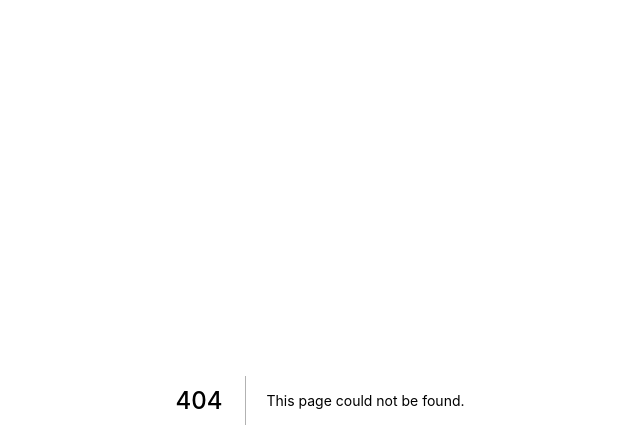
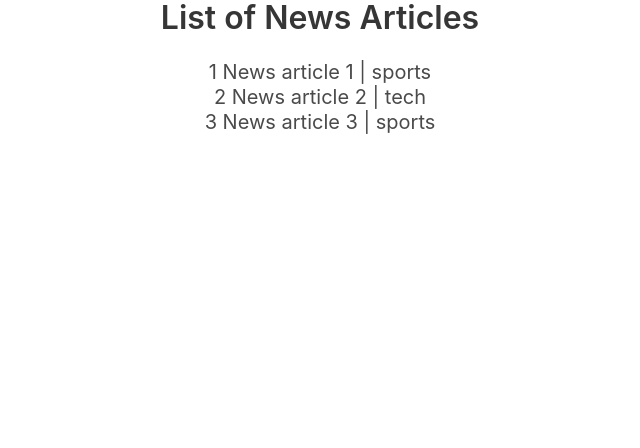
Before and after one commit to Gauravpant14/NEXT_JS_2022, a Next.js app: page /news in a window 1280 px wide. Before the commit this address had no page. Shown: the top 448 px of the page, without its empty margins (320-960 px from the left). Built offline with nearby package versions, Linux system fonts and the light colour scheme; data requests are answered from the project's data file.

Commit message:
SSR using getServerSideProps function

```diff
--- a/db.json
+++ b/db.json
@@ -1,33 +1,54 @@
 {
+  "news": [
+    {
+      "id": 1,
+      "title": "News article 1",
+      "description": "Description 1",
+      "category": "sports"
+    },
+    {
+      "id": 2,
+      "title": "News article 2",
+      "description": "Description 2",
+      "category": "tech"
+    },
+    {
+      "id": 3,
+      "title": "News article 3",
+      "description": "Description 3",
+      "category": "sports"
+    }
+
+  ],
   "products": [
     {
       "id": 1,
-            "title":"Rizon 7000",
-            "price":5869,
+      "title": "Rizon 7000",
+      "price": 5869,
       "description": "Buy this from amazon or flipcart or call this number"
     },
     {
       "id": 2,
-            "title":"Intel i5",
-            "price":500,
+      "title": "Intel i5",
+      "price": 500,
       "description": "A Noraml perpose Processor"
     },
     {
       "id": 3,
-            "title":"Intel i9",
-            "price":600,
+      "title": "Intel i9",
+      "price": 600,
       "description": "A heavy game player"
     },
     {
       "id": 4,
-            "title":"Rizon 9000",
-            "price":1000,
+      "title": "Rizon 9000",
+      "price": 1000,
       "description": "best processor for gaming"
     },
     {
       "id": 5,
-            "title":"Revalidate Key ",
-            "price":999,
+      "title": "Revalidate Key ",
+      "price": 999,
       "description": "automatically fetch data within given time period"
     }
   ]
--- /dev/null
+++ b/pages/news/index.js
@@ -0,0 +1,25 @@
+const NewsArticleList = ({articles}) => {
+  return <div className="container has-text-centered">
+      <h1 className="title">List of News Articles</h1>
+      {articles.map(e => {return(
+          <div key={e.id}>
+              <h2 className="subtitle">
+                  {e.id} {e.title} | {e.category}
+              </h2>
+          </div>
+      )})}
+  </div>;
+};
+
+export default NewsArticleList;
+
+export async function getServerSideProps() {
+    const response = await fetch('http://localhost:4000/news')
+    const data = await response.json()
+
+    return {
+        props: {
+            articles: data
+        }
+    }
+}
```
Also changed, not shown: pages/index.js (+7 -0 lines). Lines whose indentation alone changed are shown as unchanged.
